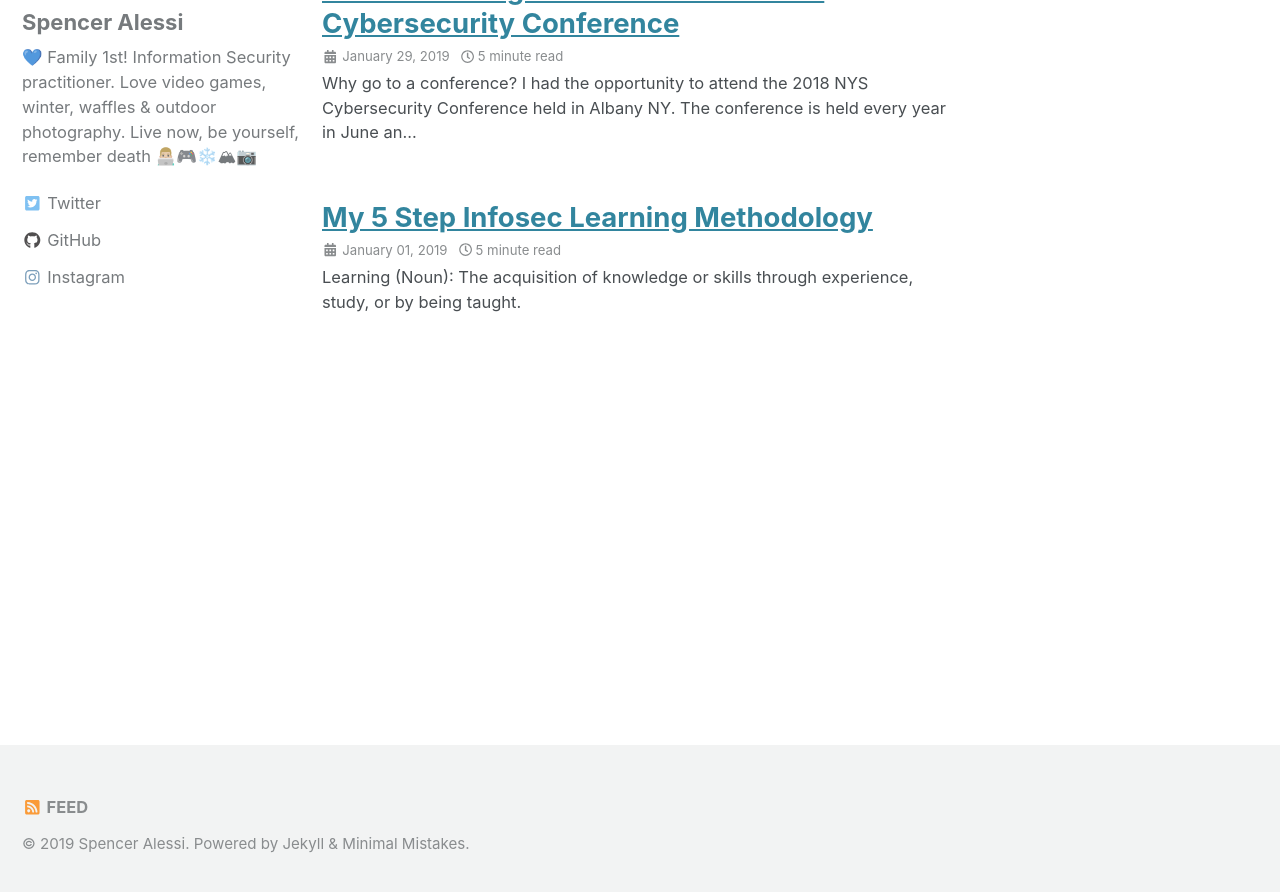
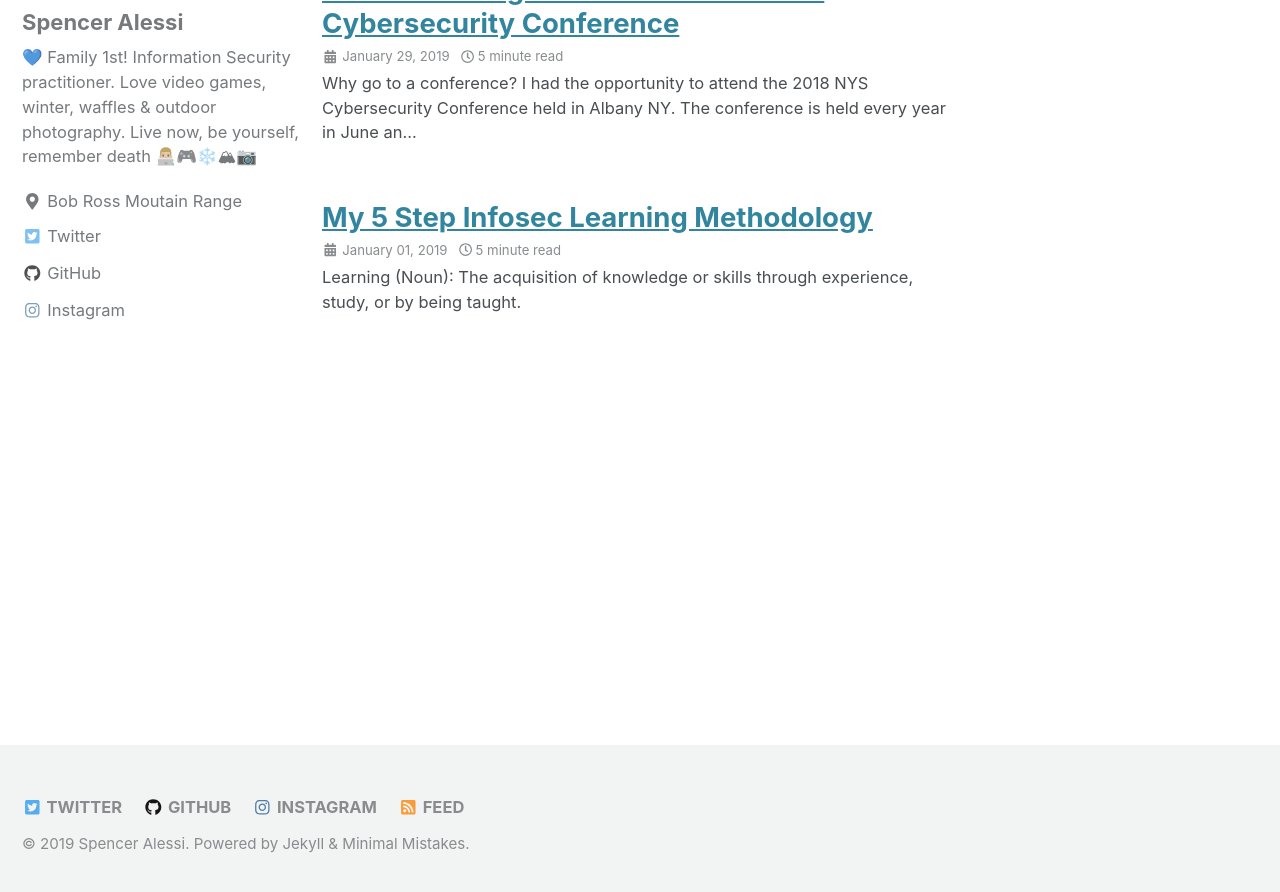
Before and after one commit to techspence/techspence.github.io, a Jekyll site: the page built from index.html, in a window 1280 px wide and 900 px high, scrolled down 222 px. Shown: the top 892 px of the window. Built offline with Jekyll 4.4.1, drawn with Linux system fonts in a browser that asks for light colours; cached includes are drawn as plain includes; the list of posts is cut into pages by our own code; part of the change alters nothing that is shown.

Commit message:
profile update

```diff
--- a/_config.yml
+++ b/_config.yml
@@ -109,8 +109,8 @@ author:
   name             : "Spencer Alessi"
   avatar           : "/assets/img/logo.png"
   bio              : "💙 Family 1st! Information Security practitioner. Love video games, winter, waffles & outdoor photography. Live now, be yourself, remember death 👨🏼‍💻🎮❄️🏔📷"
-  #location         : "Somewhere"
-  #email            :
+  location         : "Bob Ross Moutain Range"
+  #email            : ""
   links:
     - label: "Email"
       icon: "fas fa-fw fa-envelope-square"
@@ -136,13 +136,13 @@ footer:
   links:
     - label: "Twitter"
       icon: "fab fa-fw fa-twitter-square"
-      # url:
+      url: "https://twitter.com/techspence"
     - label: "Facebook"
       icon: "fab fa-fw fa-facebook-square"
       # url:
     - label: "GitHub"
       icon: "fab fa-fw fa-github"
-      # url:
+      url: "https://github.com/techspence"
     - label: "GitLab"
       icon: "fab fa-fw fa-gitlab"
       # url:
@@ -151,7 +151,7 @@ footer:
       # url:
     - label: "Instagram"
       icon: "fab fa-fw fa-instagram"
-      # url:
+      url: "https://instagram.com/techspence"
 
 
 # Reading Files
```
